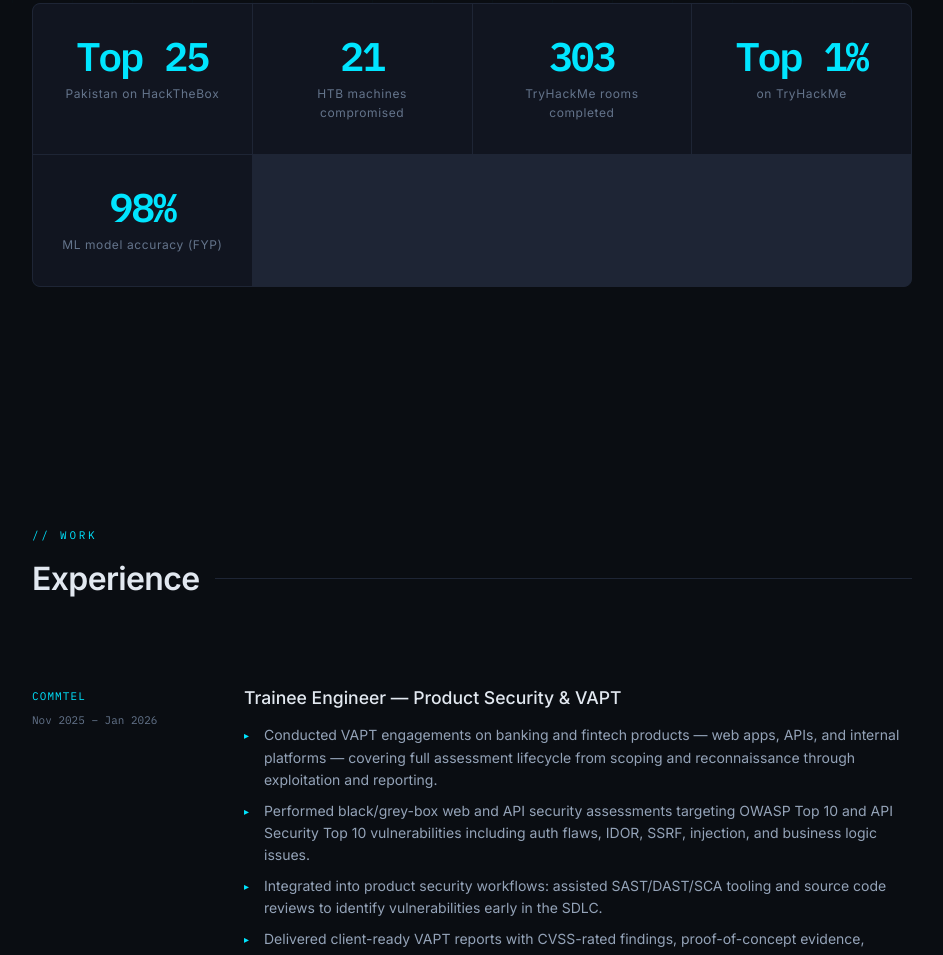
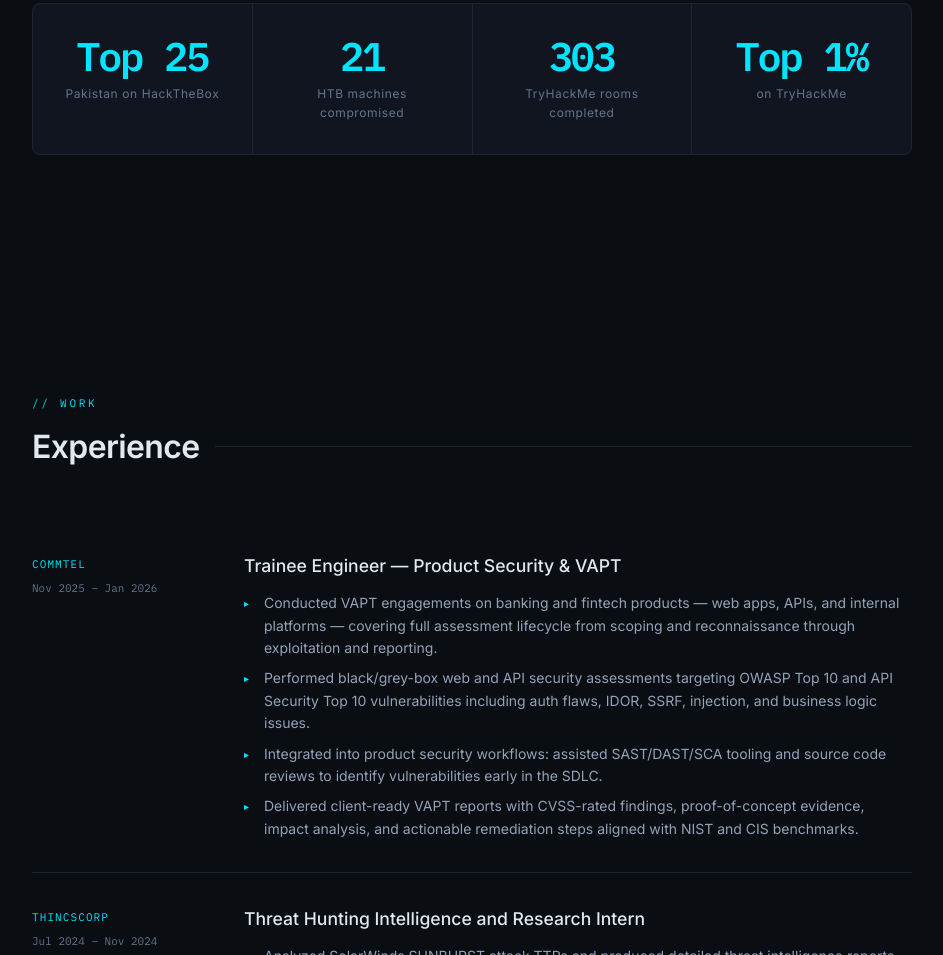
Before and after one commit to saadhassan77/saadhassan77.github.io, a plain HTML site: page index.html in a window 1280 px wide. Shown: the part 818-1773 px from the top of the page, without its empty margins (168-1111 px from the left). Drawn offline with Linux system fonts and the light colour scheme.

Commit message:
Update index.html

```diff
--- a/index.html
+++ b/index.html
@@ -616,10 +616,6 @@
       <div class="stat-num">Top 1%</div>
       <div class="stat-label">on TryHackMe</div>
     </div>
-    <div class="stat-block">
-      <div class="stat-num">98%</div>
-      <div class="stat-label">ML model accuracy (FYP)</div>
-    </div>
   </div>
 </section>
 
```
